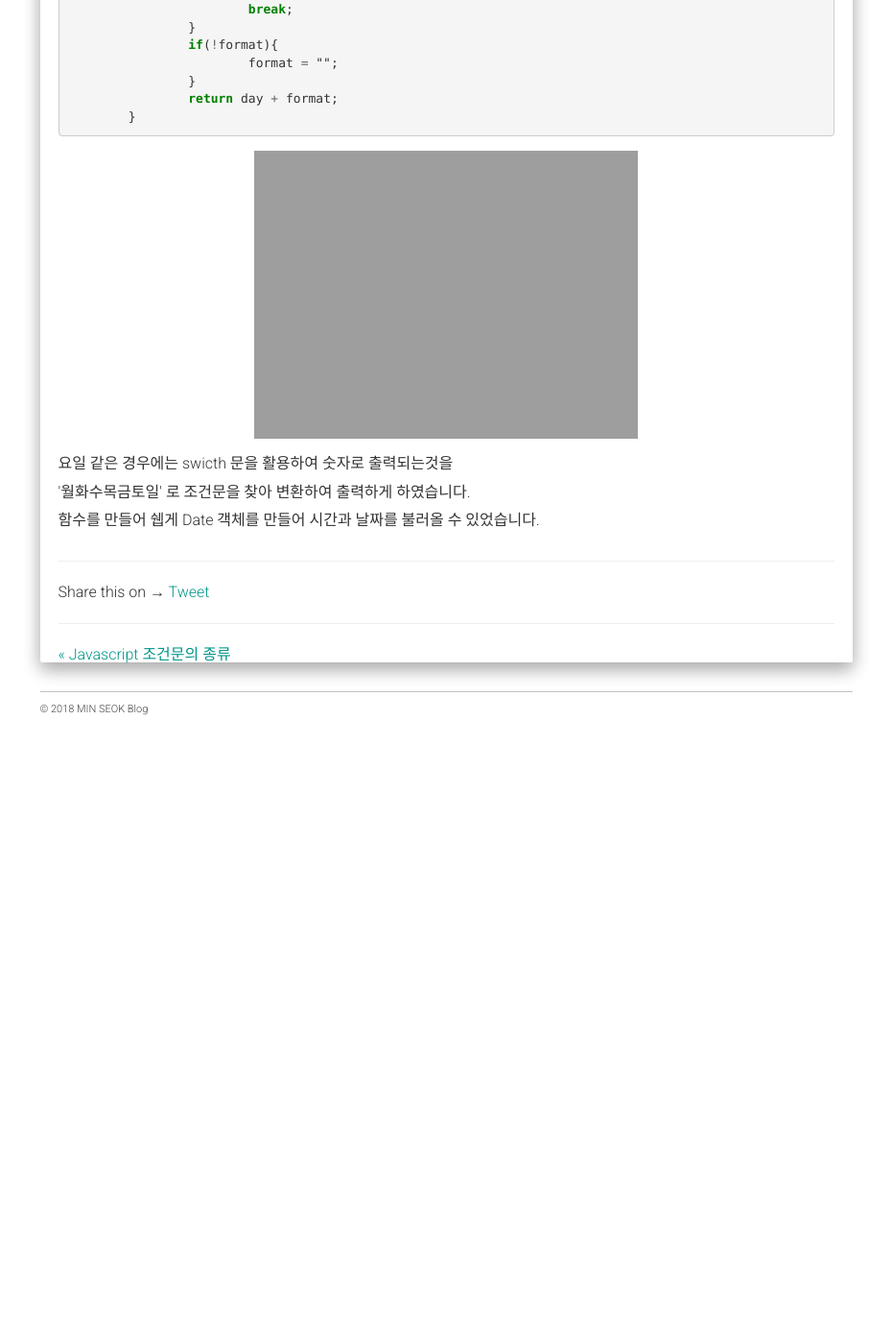
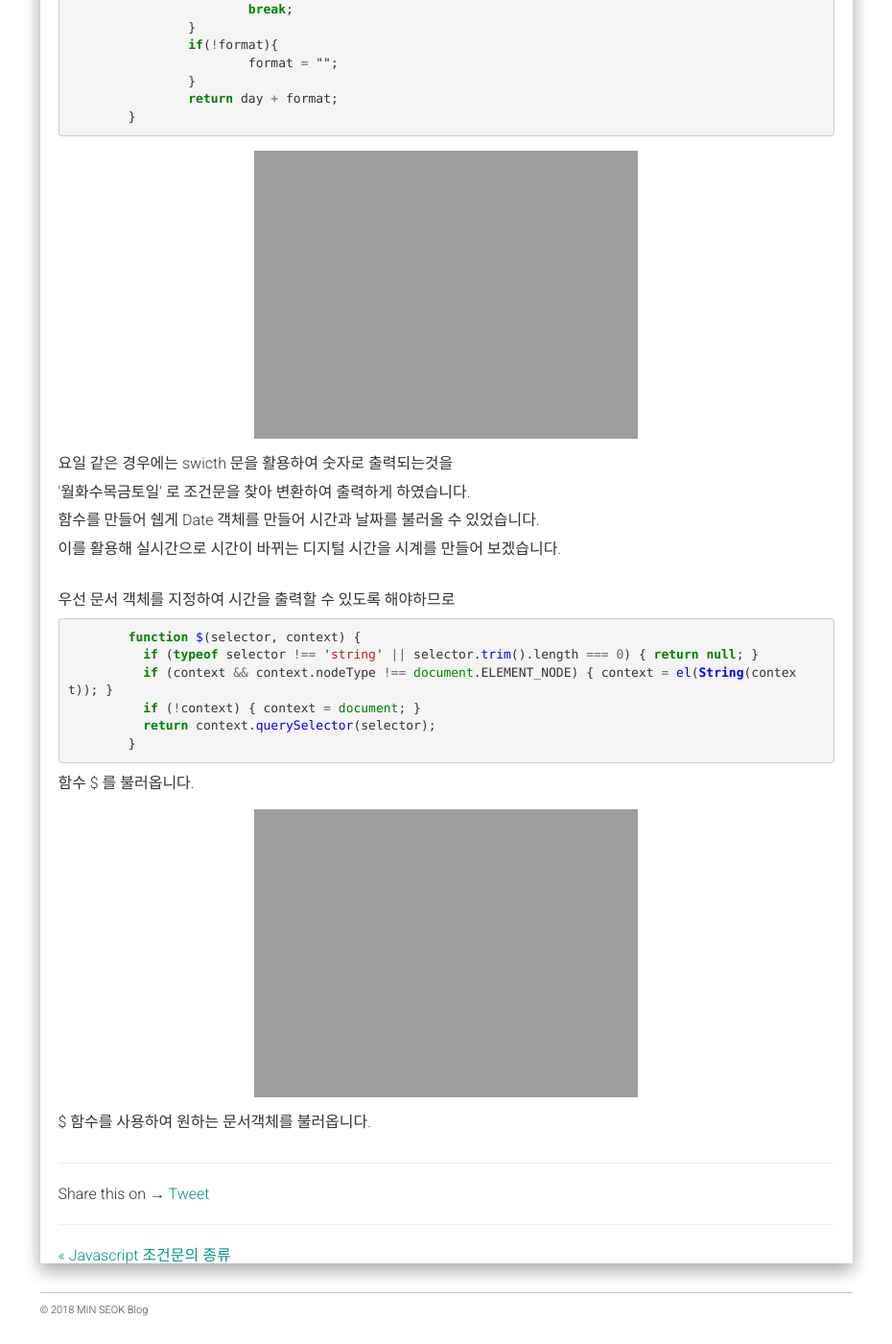
Before and after one commit to alalstjr/promote.github.io, a Jekyll site: the page built from _posts/2018-09-09-JavaScript 시간과 날짜객체(Date).md, in a window 1280 px wide and 1400 px high, scrolled down 5112 px. Shown: the whole window at 96% size, without its empty margins (321-1251 px from the left). Built offline with Jekyll 4.4.1, drawn with Linux system fonts in a browser that asks for light colours; nearby versions of some CDN libraries; our own code applies the rules of GitHub Pages for plain Markdown files; comment, search, counter and statistics services are not loaded; before the commit the page ends 5886 px from its top, so only the background shows below that.

Commit message:
Update 2018-09-09-JavaScript 시간과 날짜객체(Date).md

```diff
--- a/_posts/2018-09-09-JavaScript 시간과 날짜객체(Date).md
+++ b/_posts/2018-09-09-JavaScript 시간과 날짜객체(Date).md
@@ -234,4 +234,22 @@
 <p>'월화수목금토일' 로 조건문을 찾아 변환하여 출력하게 하였습니다.</p>
 
 <p>함수를 만들어 쉡게 Date 객체를 만들어 시간과 날짜를 불러올 수 있었습니다.</p>
+<p>이를 활용해 실시간으로 시간이 바뀌는 디지털 시간을 시계를 만들어 보겠습니다.</p>
 </div>
+
+<div class="box">
+	<p>우선 문서 객체를 지정하여 시간을 출력할 수 있도록 해야하므로</p>
+{% highlight javascript %}
+	function $(selector, context) {
+	  if (typeof selector !== 'string' || selector.trim().length === 0) { return null; }
+	  if (context && context.nodeType !== document.ELEMENT_NODE) { context = el(String(context)); }
+	  if (!context) { context = document; }
+	  return context.querySelector(selector);
+	}
+{% endhighlight %}
+	<p>함수 $ 를 불러옵니다.</p>
+<div class="img-box">
+  <img src="{{ site.baseurl }}/static/img/post/2018-09-09-4.png" alt="자바스크립트 출력확인" />
+</div>
+	<p>$ 함수를 사용하여 원하는 문서객체를 불러옵니다.</p>
+</div>
```
